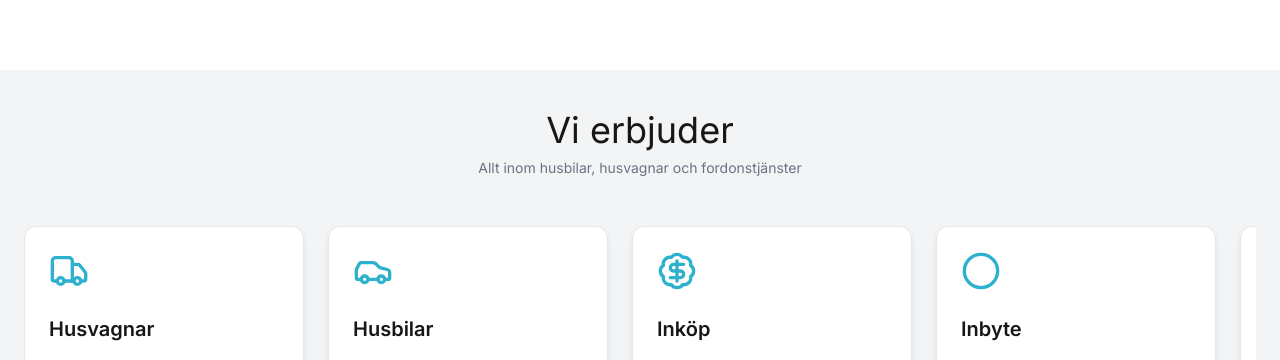
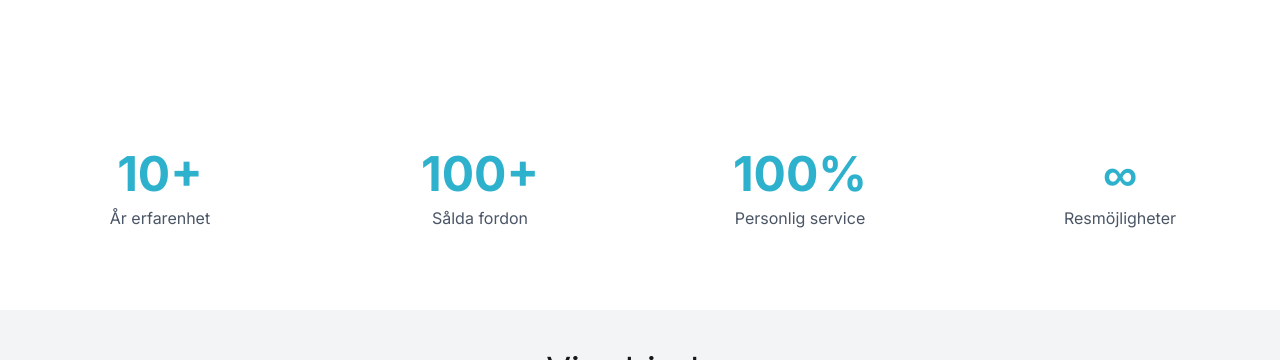
Before and after one commit to raselrzl/kvillingebil, a Next.js app: page / in a window 1280 px wide. Shown: the part 1080-1440 px from the top of the page. Built offline with nearby package versions, Linux system fonts and the light colour scheme.

Commit message:
om oss page

```diff
--- a/app/page.tsx
+++ b/app/page.tsx
@@ -43,6 +43,22 @@ const HomePage: React.FC = () => {
     </section>
 
   <CategoryLink />
+    {/* STATS / TRUST SECTION */}
+      <section className="py-20 bg-white font-inter">
+        <div className="max-w-7xl mx-auto px-6 grid grid-cols-2 md:grid-cols-4 gap-12 text-center">
+          {[
+            { number: "10+", label: "År erfarenhet" },
+            { number: "100+", label: "Sålda fordon" },
+            { number: "100%", label: "Personlig service" },
+            { number: "∞", label: "Resmöjligheter" },
+          ].map((item, i) => (
+            <div key={i} className="flex flex-col items-center">
+              <h3 className="text-4xl md:text-5xl font-extrabold text-[#2db1cc]">{item.number}</h3>
+              <p className="text-gray-600 mt-2 text-sm md:text-base">{item.label}</p>
+            </div>
+          ))}
+        </div>
+      </section>
   <ServicesSlider />
 
   </>
```
